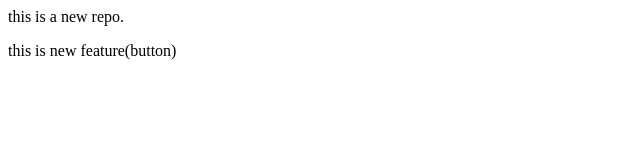
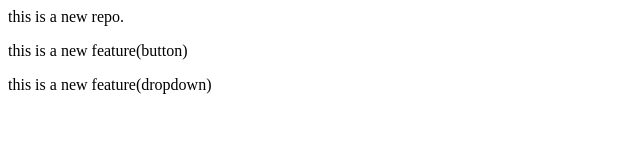
Before and after one commit to tanim-240/localrepo, a plain HTML site: page index.html in a window 1280 px wide. Shown: the whole page, without its empty margins (0-640 px from the left). Drawn offline with Linux system fonts and the light colour scheme.

Commit message:
add both feature

```diff
--- a/index.html
+++ b/index.html
@@ -1,2 +1,3 @@
 <p>this is a new repo.</p>
-<p>this is new feature(button)</p>
+<p>this is a new feature(button)</p>
+<p>this is a new feature(dropdown)</p>
```
